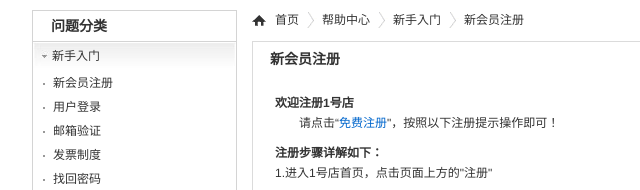
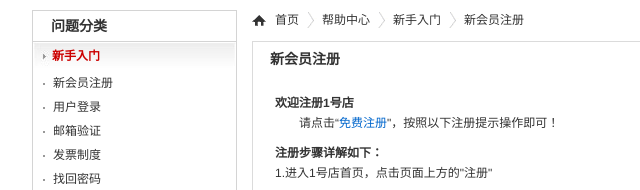
Before and after one commit to cocoliForever/-, a plain HTML site: page kehufuwu.html in a window 1280 px wide. Both pictures are taken after a click on the element "新手入门". Shown: the top 190 px of the page, 118-758 px from the left. Drawn offline with Linux system fonts and the light colour scheme.

Commit message:
jyl/中部功能修改

```diff
--- a/css/kehufuwu.css
+++ b/css/kehufuwu.css
@@ -34,6 +34,11 @@
     font-weight: normal;
     border-top: 1px solid #d4d4d4;
     cursor: pointer;
+}
+.left_menu h3.on {
+    background: url(../img/kehufuwu_13.jpg) no-repeat;
+    color: #cc0000;
+    font-weight: bold;
 }
 .column a {
     background: url(../img/kehufuwu_12.png) no-repeat 0px 7px;
--- a/js/kehufuwu.js
+++ b/js/kehufuwu.js
@@ -2,7 +2,9 @@
    $(function(){
        $('h3').on('click',function(){
          $(this).parent().siblings().find("ul").css("display","none")
-         $(this).parent().find("ul").slideToggle("slow");
+         $(this).parent().find("ul").stop().slideToggle("slow");
+         $(this).parent().siblings().find("h3").removeClass("on")
+         $(this).addClass("on")
        })
    })
 }(jQuery))
```
Also changed, not shown: img/kehufuwu_13.jpg (added).
